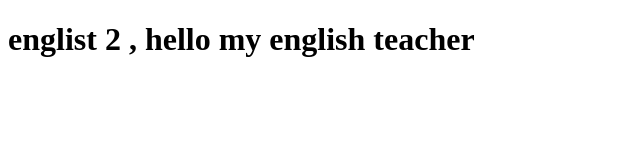
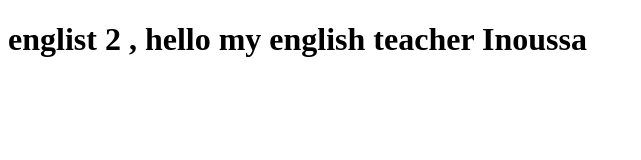
Before and after one commit to siaIssaka/Inoussatest, a plain HTML site: page index.html in a window 1280 px wide. Shown: the whole page, without its empty margins (0-641 px from the left). Drawn offline with Linux system fonts and the light colour scheme.

Commit message:
Update header text to include teacher's name

```diff
--- a/index.html
+++ b/index.html
@@ -6,6 +6,6 @@
     <title>englist 2</title>
 </head>
 <body>
-   <h1>englist 2 , hello my english teacher</h1>
+   <h1>englist 2 , hello my english teacher Inoussa </h1>
 </body>
 </html>
```
